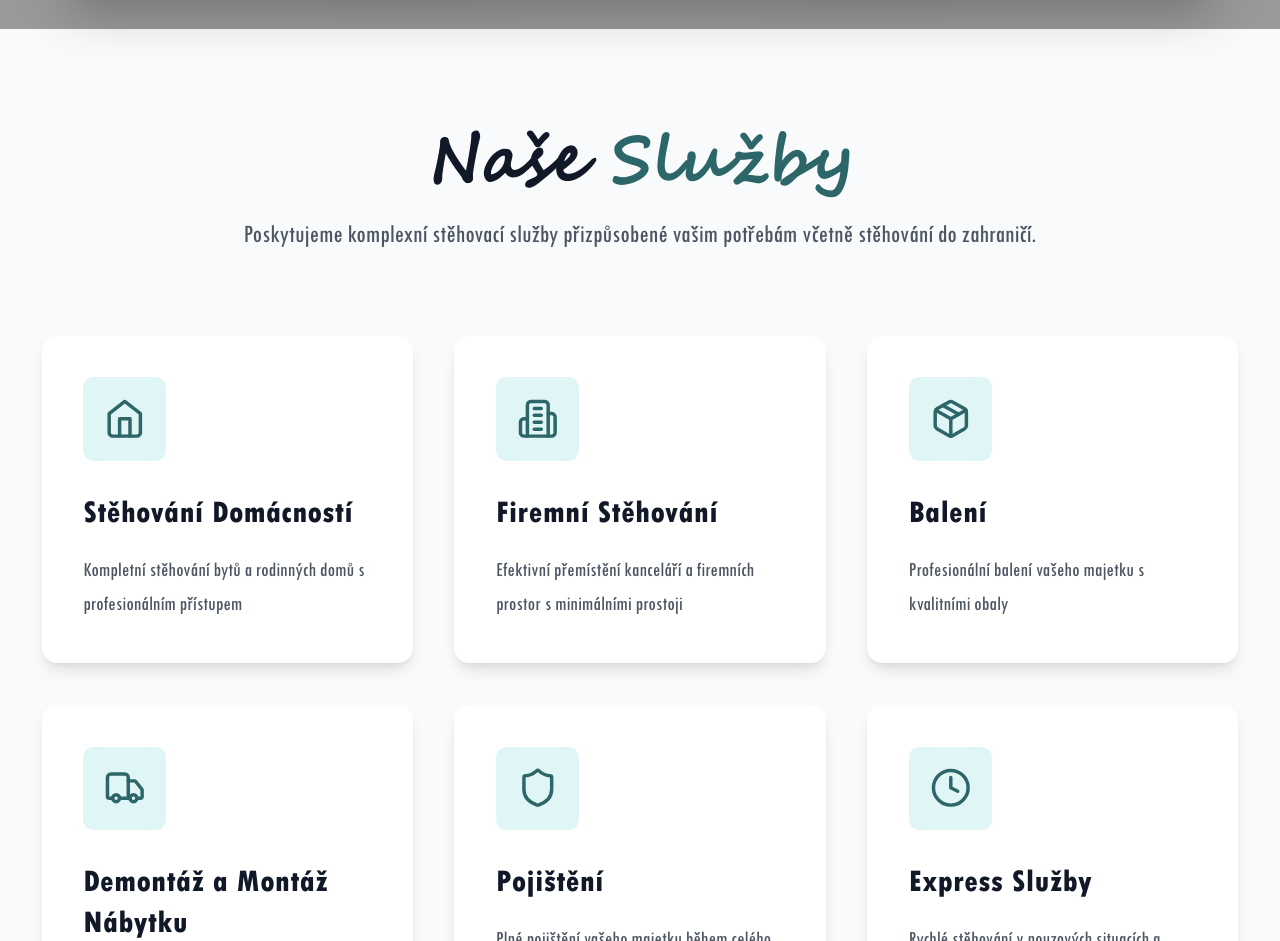
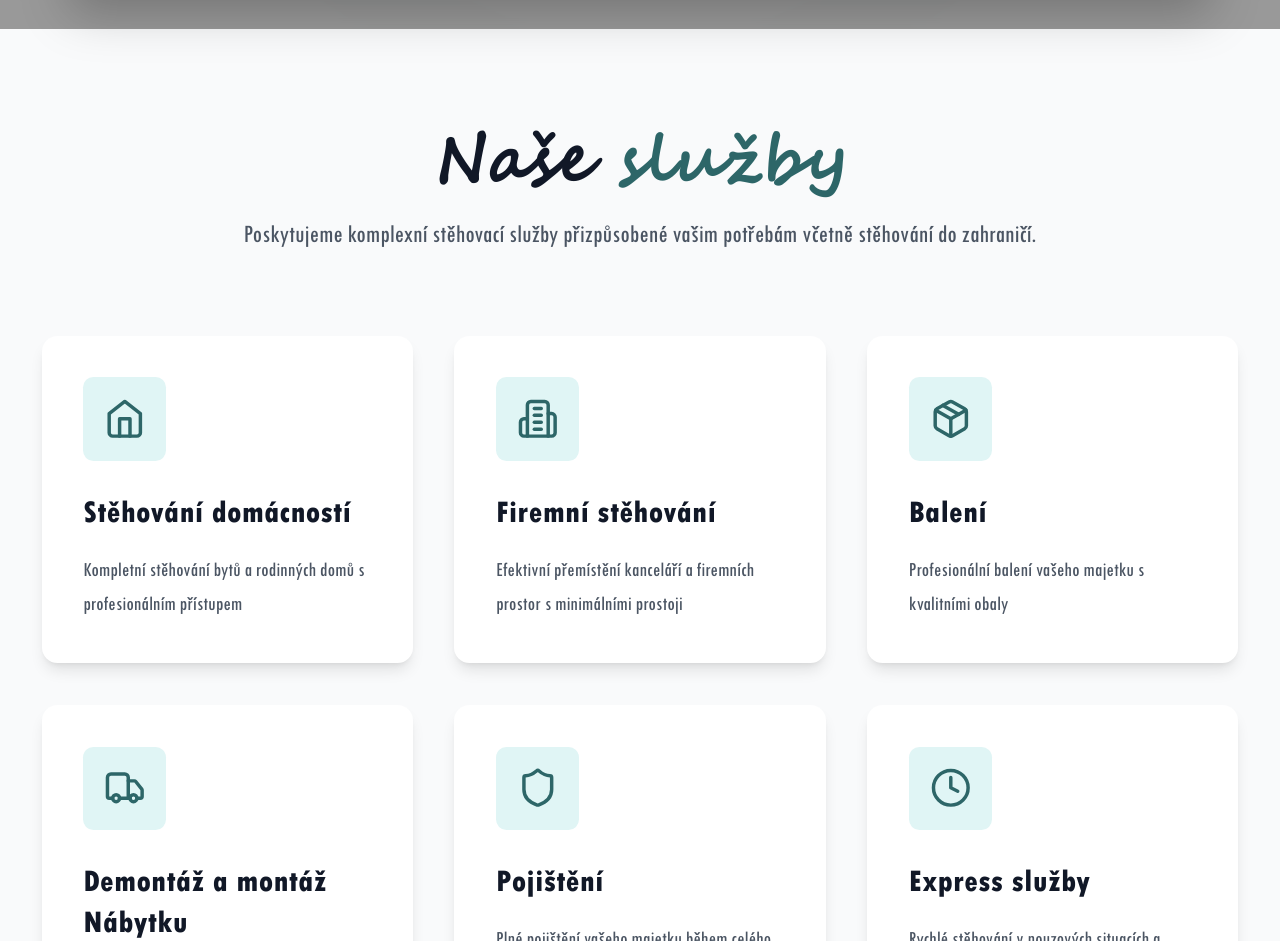
Before and after one commit to Jan-Bu/Move-n, a React (Vite) app: page / in a window 1280 px wide. Shown: the part 771-1712 px from the top of the page. Built offline with nearby package versions, Linux system fonts and the light colour scheme; no server answers.

Commit message:
upravy textu

```diff
--- a/src/components/Contact.tsx
+++ b/src/components/Contact.tsx
@@ -42,7 +42,7 @@ export default function Contact({ cityName }: ContactProps = {}) {
     {
       icon: MapPin,
       title: 'Adresa',
-      value: 'Praha, Česká republika',
+      value: 'Hradec Králové, Česká republika',
       href: '#',
     },
   ];
@@ -52,7 +52,7 @@ export default function Contact({ cityName }: ContactProps = {}) {
       <div className="max-w-7xl mx-auto px-4 sm:px-6 lg:px-8">
         <div className={`text-center mb-16 ${isVisible ? 'animate-slide-up' : 'opacity-0'}`}>
           <h2 className="text-4xl sm:text-5xl font-bold text-gray-900 mb-4 font-script">
-            Kontaktujte <span className="text-green-800">Nás</span>
+            Kontaktujte <span className="text-green-800">nás</span>
           </h2>
           <p className="text-xl text-gray-600 max-w-2xl mx-auto">
             Máte zájem o naše služby? Vyplňte formulář a my se vám ozveme do 24 hodin
--- a/src/components/Hero.tsx
+++ b/src/components/Hero.tsx
@@ -17,7 +17,7 @@ export default function Hero({ cityName }: HeroProps) {
           <img src="/logo.PNG" alt="MOVI-N" className="h-20 sm:h-40 lg:h-48 w-auto" />
         </div>
         <h1 className="text-3xl sm:text-6xl lg:text-7xl font-bold text-gray-900 mb-3 sm:mb-6 animate-fade-in">
-          {cityName ? `Profesionální Stěhování v ${cityName}` : 'Profesionální Stěhování'}
+          {cityName ? `Profesionální stěhování v ${cityName}` : 'Profesionální stěhování'}
         </h1>
         <p className="text-base sm:text-2xl mb-6 sm:mb-12 max-w-3xl mx-auto animate-slide-up">
           {cityName
@@ -30,14 +30,14 @@ export default function Hero({ cityName }: HeroProps) {
             href="#moving-configurator-root"
             className="inline-flex items-center justify-center px-8 py-4 text-lg font-semibold text-white bg-cta rounded-lg hover:bg-cta-hover transition-all transform hover:scale-105 shadow-xl"
           >
-            Kalkulačka Ceny
+            Kalkulačka ceny
             <ArrowRight className="ml-2 h-5 w-5" />
           </a>
           <a
             href="#sluzby"
             className="inline-flex items-center justify-center px-8 py-4 text-lg font-semibold text-gray-900 border-2 border-primary rounded-lg hover:bg-primary hover:text-white transition-all transform hover:scale-105"
           >
-            Naše Služby
+            Naše služby
           </a>
         </div>
       </div>
--- a/src/components/Reviews.tsx
+++ b/src/components/Reviews.tsx
@@ -24,19 +24,19 @@ export default function Reviews() {
 
   const reviews = [
     {
-      name: 'Jana Nováková',
+      name: 'Jan Bubeníček',
       role: 'Stěhování bytu 3+1',
       rating: 5,
       text: 'Vynikající služby! Tým byl profesionální, rychlý a velmi ohleduplný k našemu nábytku. Stěhování proběhlo bez jediného problému. Mohu jen doporučit!',
     },
     {
-      name: 'Petr Svoboda',
+      name: 'Petr Uhlíř',
       role: 'Firemní stěhování',
       rating: 5,
       text: 'Spolupráce s MOVI-N byla na jedničku. Přestěhovali naši kancelář během víkendu, takže jsme v pondělí mohli normálně pracovat. Skvělá koordinace a profesionalita.',
     },
     {
-      name: 'Marie Dvořáková',
+      name: 'Zuzana Dvořáková',
       role: 'Stěhování rodinného domu',
       rating: 5,
       text: 'Děkujeme za perfektní servis! Ocenili jsme hlavně individuální přístup a flexibilitu. Vše proběhlo přesně podle plánu a cena odpovídala nabídce.',
@@ -66,7 +66,7 @@ export default function Reviews() {
       <div className="max-w-7xl mx-auto px-4 sm:px-6 lg:px-8">
         <div className={`text-center mb-16 ${isVisible ? 'animate-slide-up' : 'opacity-0'}`}>
           <h2 className="text-4xl sm:text-5xl font-bold text-gray-900 mb-4 font-script">
-            Co říkají <span className="text-green-800">Naši Zákazníci</span>
+            Co říkají <span className="text-green-800">naši zákazníci</span>
           </h2>
           <p className="text-xl text-gray-600 max-w-2xl mx-auto">
             Přečtěte si zkušenosti našich spokojených klientů
--- a/src/components/Services.tsx
+++ b/src/components/Services.tsx
@@ -25,12 +25,12 @@ export default function Services() {
   const services = [
     {
       icon: Home,
-      title: 'Stěhování Domácností',
+      title: 'Stěhování domácností',
       description: 'Kompletní stěhování bytů a rodinných domů s profesionálním přístupem',
     },
     {
       icon: Building2,
-      title: 'Firemní Stěhování',
+      title: 'Firemní stěhování',
       description: 'Efektivní přemístění kanceláří a firemních prostor s minimálními prostoji',
     },
     {
@@ -40,7 +40,7 @@ export default function Services() {
     },
     {
       icon: Truck,
-      title: 'Demontáž a Montáž Nábytku',
+      title: 'Demontáž a montáž Nábytku',
       description: 'Odborná demontáž, přeprava a opětovná montáž vašeho nábytku',
     },
     {
@@ -50,7 +50,7 @@ export default function Services() {
     },
     {
       icon: Clock,
-      title: 'Express Služby',
+      title: 'Express služby',
       description: 'Rychlé stěhování v nouzových situacích a krátkých termínech',
     },
   ];
@@ -60,7 +60,7 @@ export default function Services() {
       <div className="max-w-7xl mx-auto px-4 sm:px-6 lg:px-8">
         <div className={`text-center mb-16 ${isVisible ? 'animate-slide-up' : 'opacity-0'}`}>
           <h2 className="text-4xl sm:text-5xl font-bold text-gray-900 mb-4 font-script">
-            Naše <span className="text-green-800">Služby</span>
+            Naše <span className="text-green-800">služby</span>
           </h2>
           <p className="text-xl text-gray-600 max-w-2xl mx-auto">
             Poskytujeme komplexní stěhovací služby přizpůsobené vašim potřebám včetně stěhování do zahraničí.
```
